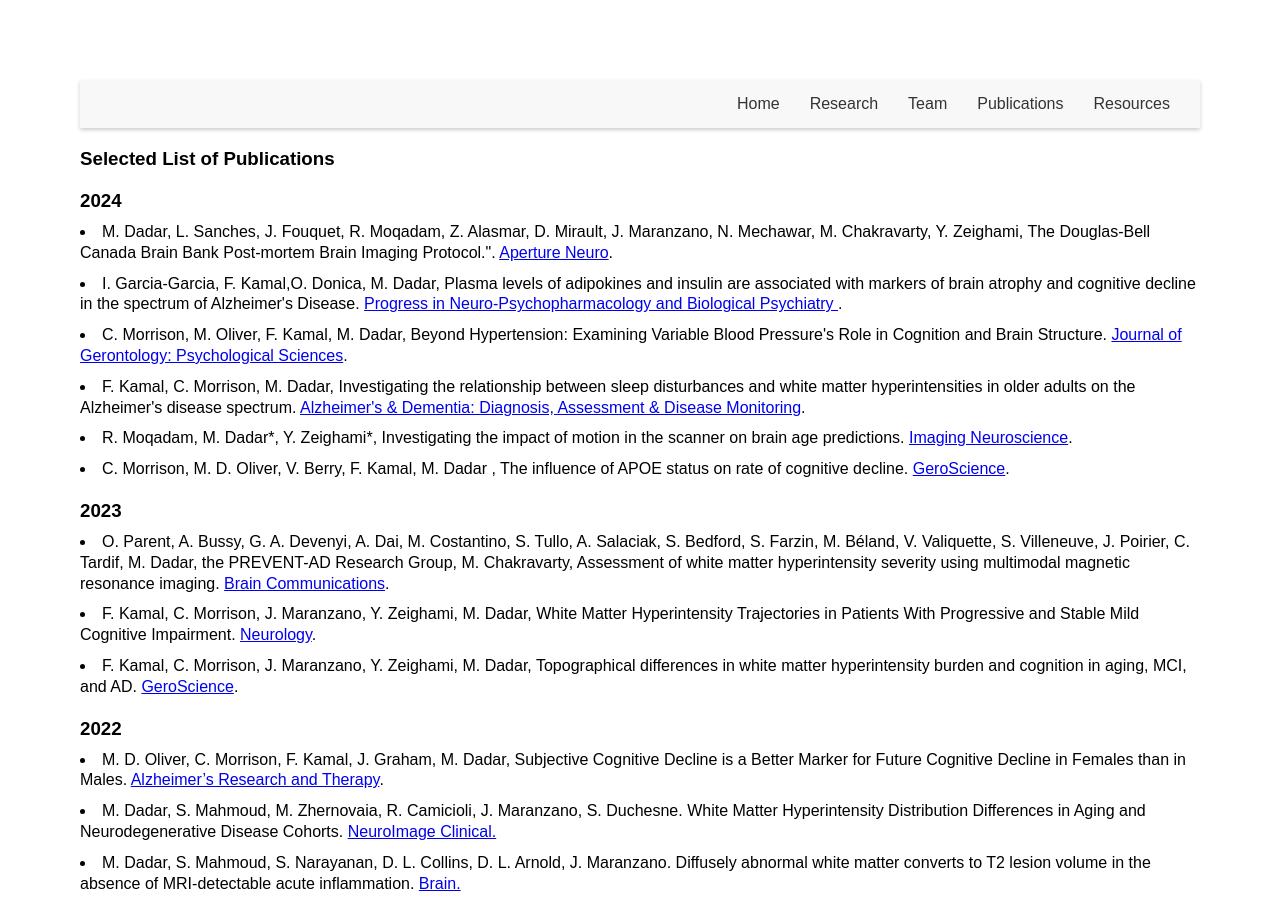
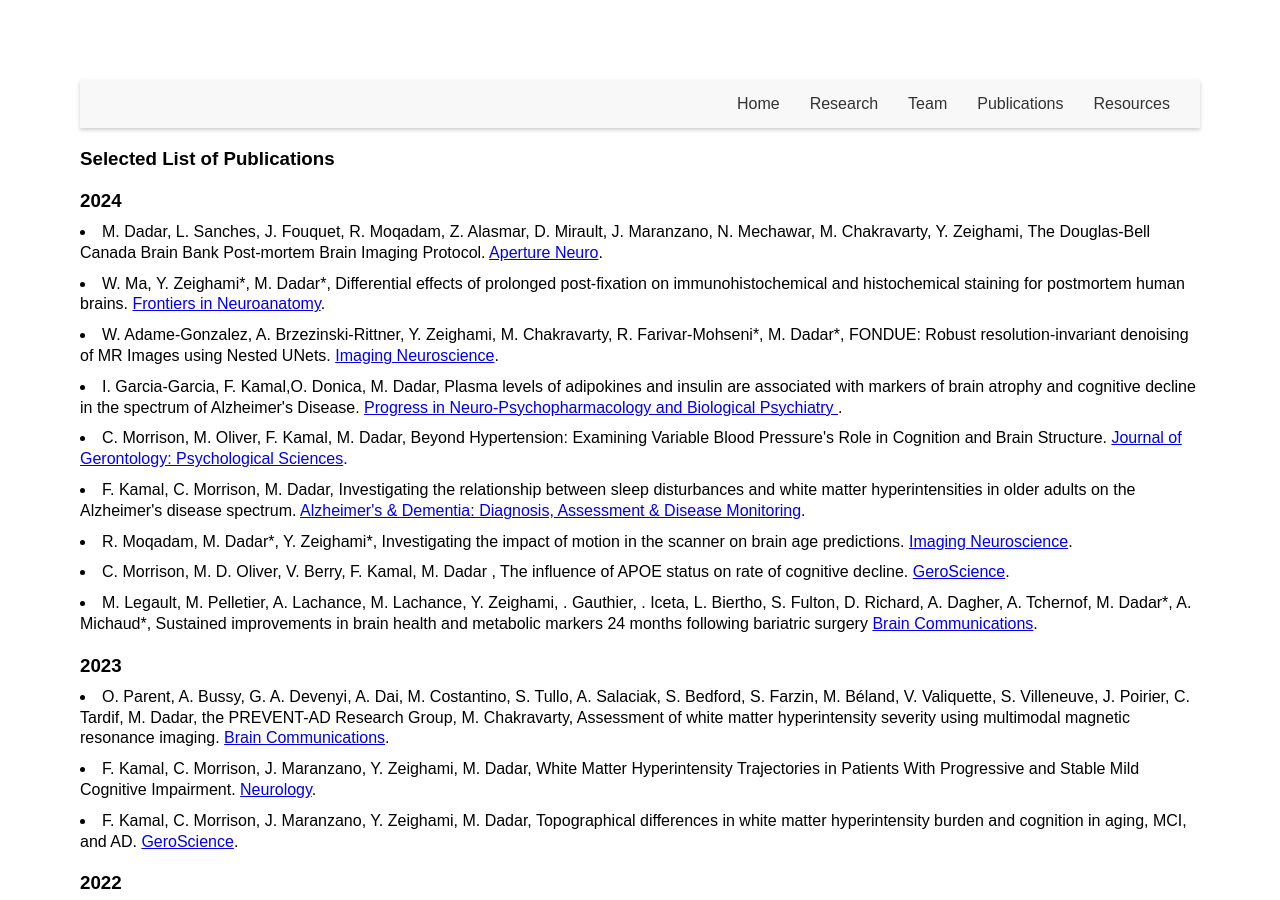
Before and after one commit to VANDAlab/VANDAlab.github.io, a Jekyll site: the page publications.html, which Jekyll copies as it is, in a window 1280 px wide and 900 px high. Built offline with Jekyll 4.4.1, drawn with Linux system fonts in a browser that asks for light colours.

Commit message:
Update publications.html

```diff
--- a/publications.html
+++ b/publications.html
@@ -22,8 +22,12 @@
   <h3>Selected List of Publications</h3>
 </header>
   <h3>2024</h3>
-  <li> M. Dadar, L. Sanches, J. Fouquet, R. Moqadam, Z. Alasmar, D. Mirault, J. Maranzano, N. Mechawar, M. Chakravarty, Y. Zeighami, The Douglas-Bell Canada Brain Bank Post-mortem Brain Imaging Protocol.".
+  <li> M. Dadar, L. Sanches, J. Fouquet, R. Moqadam, Z. Alasmar, D. Mirault, J. Maranzano, N. Mechawar, M. Chakravarty, Y. Zeighami, The Douglas-Bell Canada Brain Bank Post-mortem Brain Imaging Protocol.
       <a href="https://apertureneuro.org/article/123347-the-douglas-bell-canada-brain-bank-post-mortem-brain-imaging-protocol" target="_blank">Aperture Neuro</a>. </li>
+  <li> W. Ma, Y. Zeighami*, M. Dadar*, Differential effects of prolonged post-fixation on immunohistochemical and histochemical staining for postmortem human brains.
+      <a href="https://www.frontiersin.org/journals/neuroanatomy/articles/10.3389/fnana.2024.1477973/abstract" target="_blank">Frontiers in Neuroanatomy</a>. </li>
+   <li> W. Adame-Gonzalez, A.  Brzezinski-Rittner, Y. Zeighami, M. Chakravarty, R. Farivar-Mohseni*, M. Dadar*, FONDUE: Robust resolution-invariant denoising of MR Images using Nested UNets.
+      <a href="https://direct.mit.edu/imag/article/doi/10.1162/imag_a_00374/125037/FONDUE-Robust-resolution-invariant-denoising-of-MR" target="_blank">Imaging Neuroscience</a>. </li>
   <li> I. Garcia-Garcia, F. Kamal,O. Donica, M. Dadar, Plasma levels of adipokines and insulin are associated with markers of brain atrophy and cognitive decline in the spectrum of Alzheimer's Disease.
       <a href="https://www.sciencedirect.com/science/article/abs/pii/S0278584624001453" target="_blank">Progress in Neuro-Psychopharmacology and Biological Psychiatry
 </a>. </li>
@@ -33,8 +37,10 @@
       <a href=" https://alz-journals.onlinelibrary.wiley.com/doi/10.1002/dad2.12553" target="_blank">Alzheimer's & Dementia: Diagnosis, Assessment & Disease Monitoring</a>. </li>
   <li> R. Moqadam, M. Dadar*, Y. Zeighami*, Investigating the impact of motion in the scanner on brain age predictions.
       <a href=" https://doi.org/10.1162/imag_a_00079" target="_blank">Imaging Neuroscience</a>. </li>
-  <li> C. Morrison, M. D. Oliver, V. Berry, F. Kamal, M. Dadar , The influence of APOE status on rate of cognitive decline.
+    <li> C. Morrison, M. D. Oliver, V. Berry, F. Kamal, M. Dadar , The influence of APOE status on rate of cognitive decline.
       <a href=" https://link.springer.com/article/10.1007/s11357-024-01069-4" target="_blank">GeroScience</a>. </li>
+   <li> M. Legault, M. Pelletier, A. Lachance, M. Lachance, Y. Zeighami, . Gauthier, . Iceta, L. Biertho, S. Fulton, D. Richard, A. Dagher, A. Tchernof, M. Dadar*, A. Michaud*, Sustained improvements in brain health and metabolic markers 24 months following bariatric surgery
+      <a href="https://academic.oup.com/braincomms/article/6/5/fcae336/7810953" target="_blank">Brain Communications</a>. </li>
   <h3>2023</h3>
   <li> O. Parent, A. Bussy, G. A. Devenyi, A. Dai, M. Costantino, S. Tullo, A. Salaciak, S. Bedford, S. Farzin, M. Béland, V. Valiquette, S. Villeneuve, J. Poirier, C. Tardif, M. Dadar, the PREVENT-AD Research Group, M. Chakravarty,
      Assessment of white matter hyperintensity severity using multimodal magnetic resonance imaging. <a href="https://academic.oup.com/braincomms/advance-article/doi/10.1093/braincomms/fcad279/7323596" target="_blank">Brain Communications</a>. </li>
```
